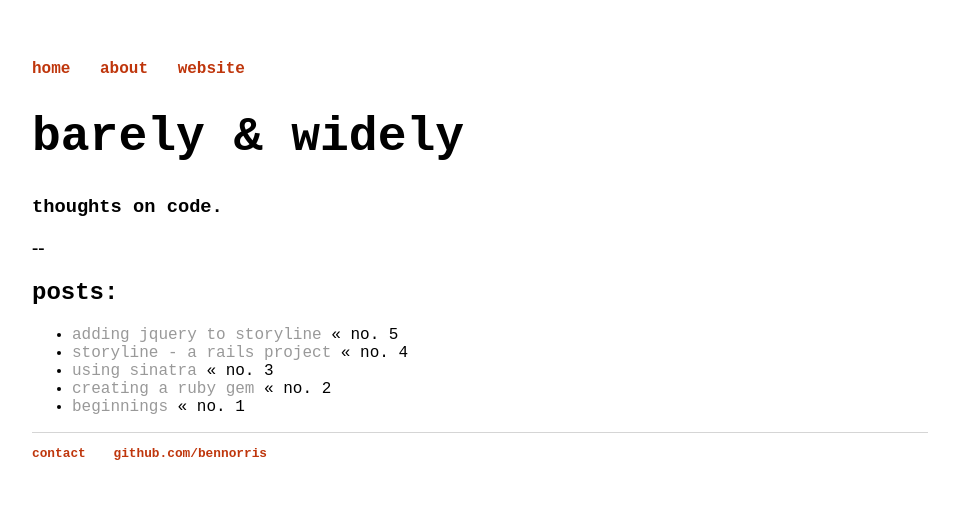
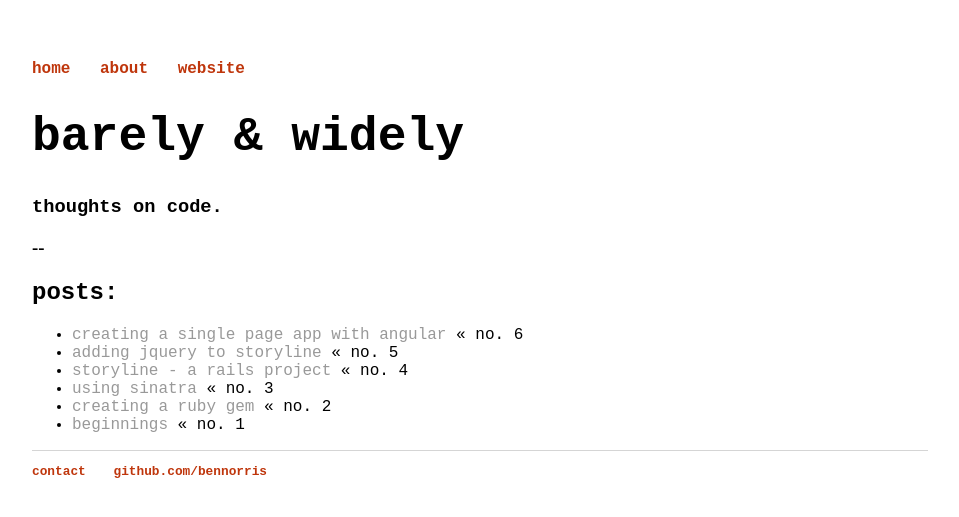
Before and after one commit to bennorris/blog, a Jekyll site: the page built from index.html, in a window 1280 px wide. Shown: the top 517 px of the page, without its empty margins (160-1119 px from the left). Built offline with Jekyll 4.4.1, drawn with Linux system fonts in a browser that asks for light colours.

Commit message:
added new post to index

```diff
--- a/index.html
+++ b/index.html
@@ -8,6 +8,7 @@ title: barely &amp; widely
 	<h3>--</h3>
 	<h2 id="font-fix">posts:</h2>
 	<ul>
+  <li id="font-fix"><a href="http://bennorris.github.io/blog/2016/12/18/angularjs">creating a single page app with angular</a> « <span>no. 6</span></li>
   <li id="font-fix"><a href="http://bennorris.github.io/blog/2016/12/03/jquery-and-rails">adding jquery to storyline</a> « <span>no. 5</span></li>
   <li id="font-fix"><a href="http://bennorris.github.io/blog/2016/11/06/rails">storyline - a rails project</a> « <span>no. 4</span></li>
   <li id="font-fix"><a href="http://bennorris.github.io/blog/2016/09/26/sinatra">using sinatra</a> « <span>no. 3</span></li>
```
